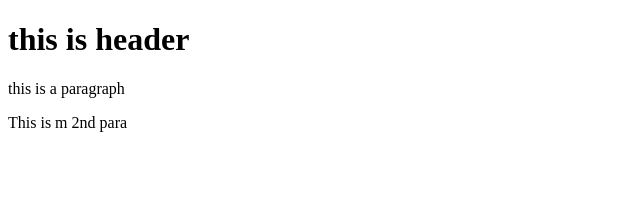
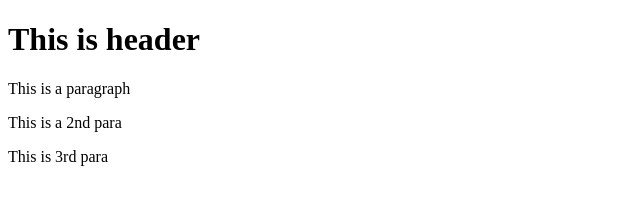
Before and after one commit to umeshchaubey/comeback-is-better-than-set-back, a website: page index.html in a window 1280 px wide. Shown: the whole page, without its empty margins (0-640 px from the left). Drawn offline with Linux system fonts and the light colour scheme.

Commit message:
fourth commit

```diff
--- a/index.html
+++ b/index.html
@@ -2,8 +2,9 @@
 <html>
     <head></head>
      <body>
-         <h1>this is header</h1>
-         <p>this is a paragraph</p>
-         <p>This is m 2nd para</p>
+         <h1>This is header</h1>
+         <p>This is a paragraph</p>
+         <p>This is a 2nd para</p>
+         <p>This is 3rd para</p>
      </body>
 </html>
```
Also changed, not shown: package.json (added, +24 -0 lines), 2 other files.
